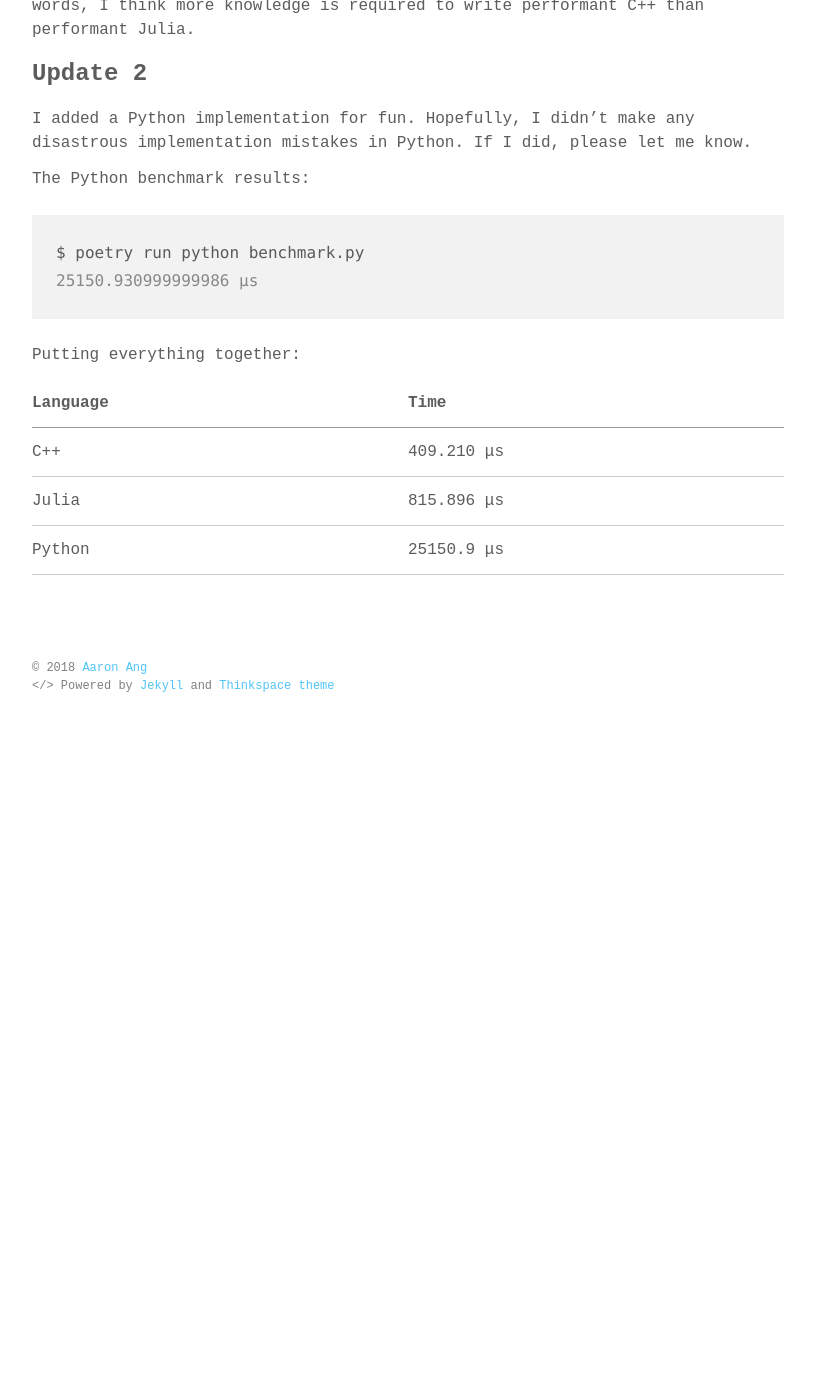
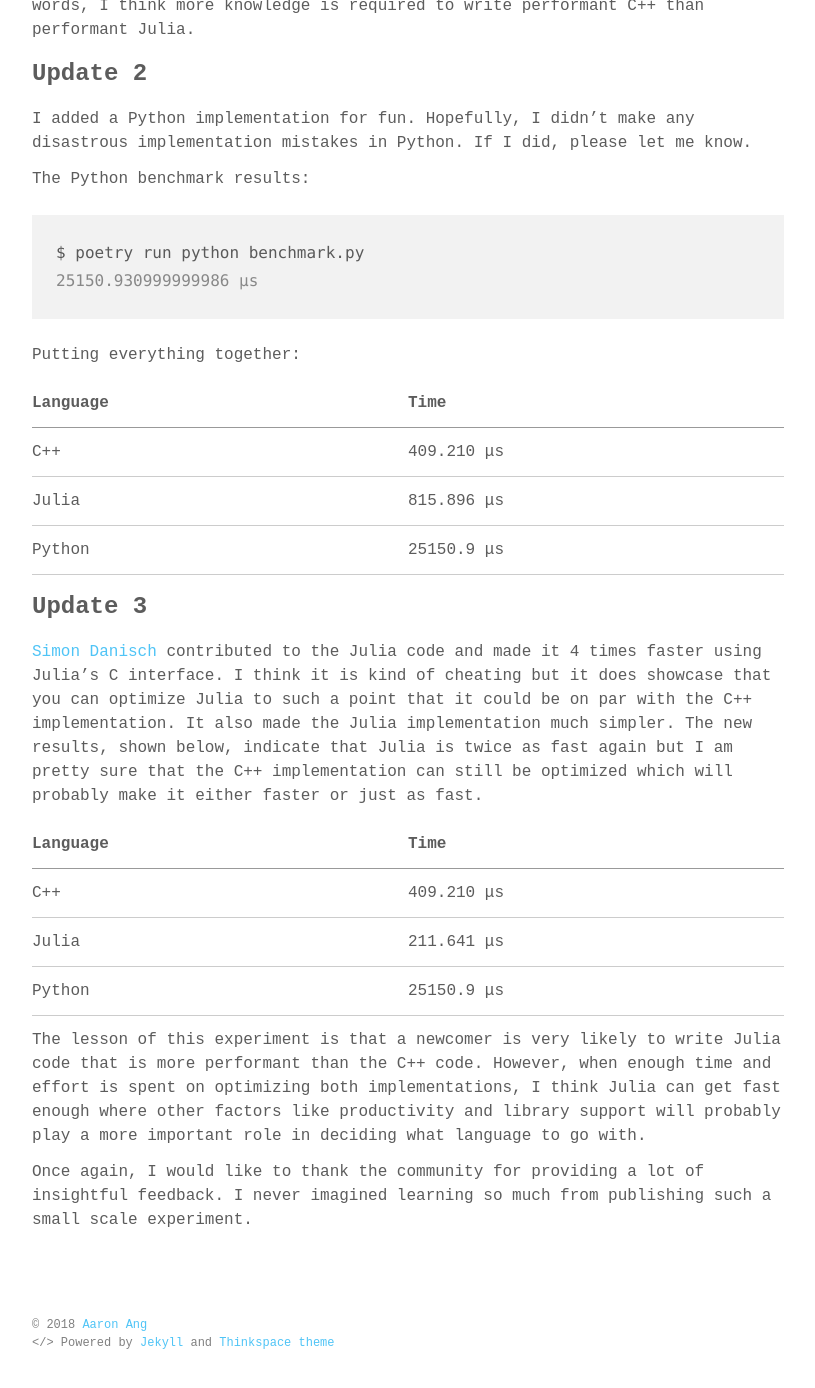
Before and after one commit to aaronang/aaronang.github.io, a Jekyll site: the page built from _posts/2018-10-06-stl-benchmark-comparison-cpp-vs-julia.md, in a window 1280 px wide and 1400 px high, scrolled down 2827 px. Shown: the top 1388 px of the window, without its empty margins (232-1047 px from the left). Built offline with Jekyll 4.4.1, drawn with Linux system fonts in a browser that asks for light colours; some web fonts are replaced; before the commit the page ends 3570 px from its top, so only the background shows below that.

Commit message:
Add third update to STL benchmark blog

```diff
--- a/_posts/2018-10-06-stl-benchmark-comparison-cpp-vs-julia.md
+++ b/_posts/2018-10-06-stl-benchmark-comparison-cpp-vs-julia.md
@@ -124,3 +124,29 @@ Putting everything together:
 | C++      | 409.210 μs |
 | Julia    | 815.896 μs |
 | Python   | 25150.9 μs |
+
+### Update 3
+
+[Simon Danisch](https://twitter.com/SimonDanisch) contributed to the Julia code
+and made it 4 times faster using Julia's C interface. I think it is kind of
+cheating but it does showcase that you can optimize Julia to such a point that
+it could be on par with the C++ implementation. It also made the Julia
+implementation much simpler. The new results, shown below, indicate that Julia
+is twice as fast again but I am pretty sure that the C++ implementation can
+still be optimized which will probably make it either faster or just as fast.
+
+| Language | Time       |
+|----------|------------|
+| C++      | 409.210 μs |
+| Julia    | 211.641 μs |
+| Python   | 25150.9 μs |
+
+The lesson of this experiment is that a newcomer is very likely to write Julia
+code that is more performant than the C++ code. However, when enough time and
+effort is spent on optimizing both implementations, I think Julia can get fast
+enough where other factors like productivity and library support will probably
+play a more important role in deciding what language to go with.
+
+Once again, I would like to thank the community for providing a lot of
+insightful feedback. I never imagined learning so much from publishing
+such a small scale experiment.
```
